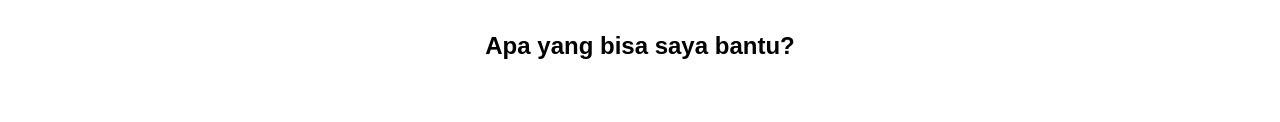
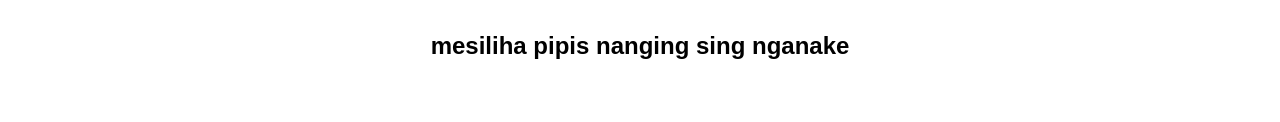
Before and after one commit to yenaputu/W.E.D.I, a plain HTML site: page index.html in a window 1280 px wide. Shown: the part 231-353 px from the top of the page. Drawn offline with Linux system fonts and the light colour scheme.

Commit message:
index.html

```diff
--- a/index.html
+++ b/index.html
@@ -114,7 +114,7 @@
 
   <div class="intro" id="intro">
     <img src="/static/avatar.jpg" alt="Avatar">
-    <h2>Apa yang bisa saya bantu?</h2>
+    <h2>mesiliha pipis nanging sing nganake</h2>
   </div>
 
   <div class="chat-box" id="chat-box"></div>
```
